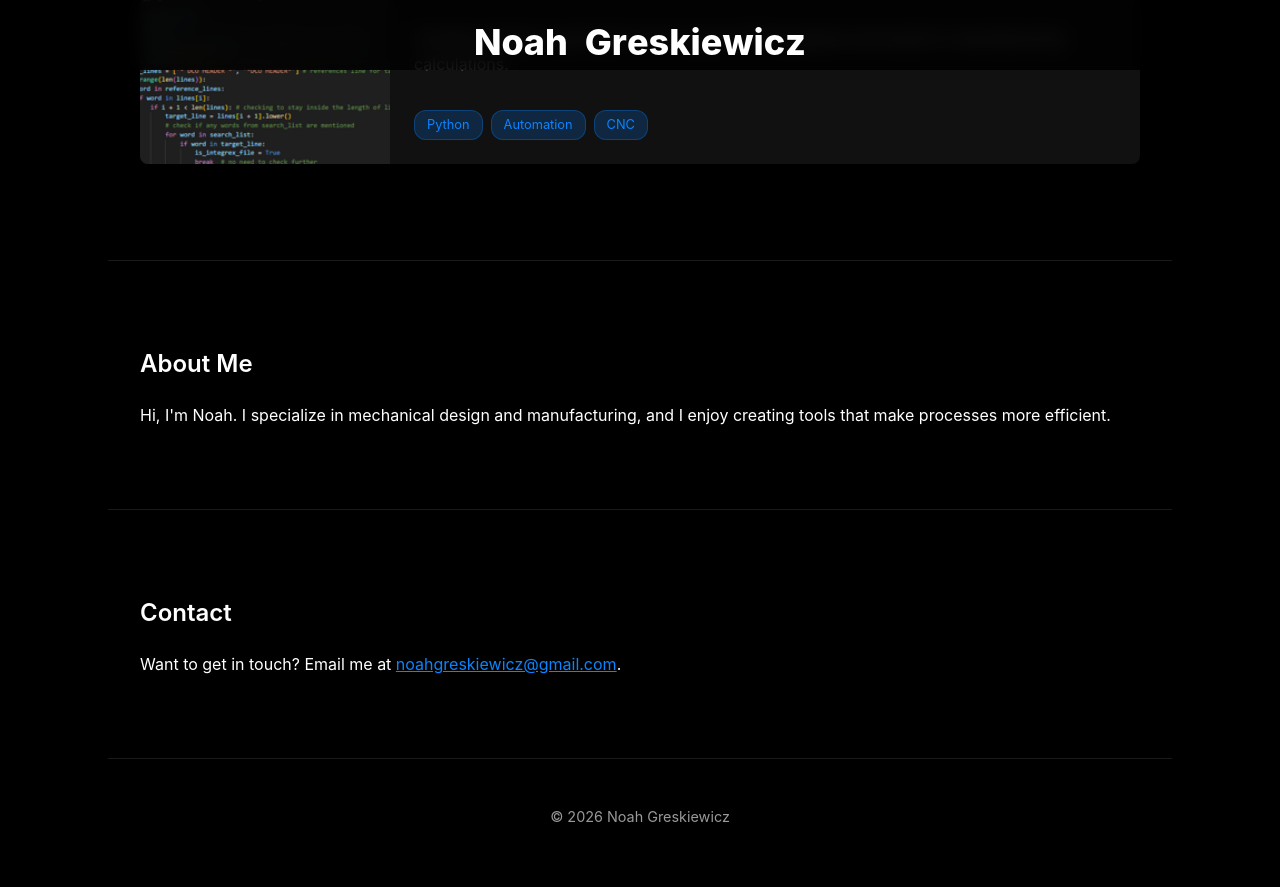
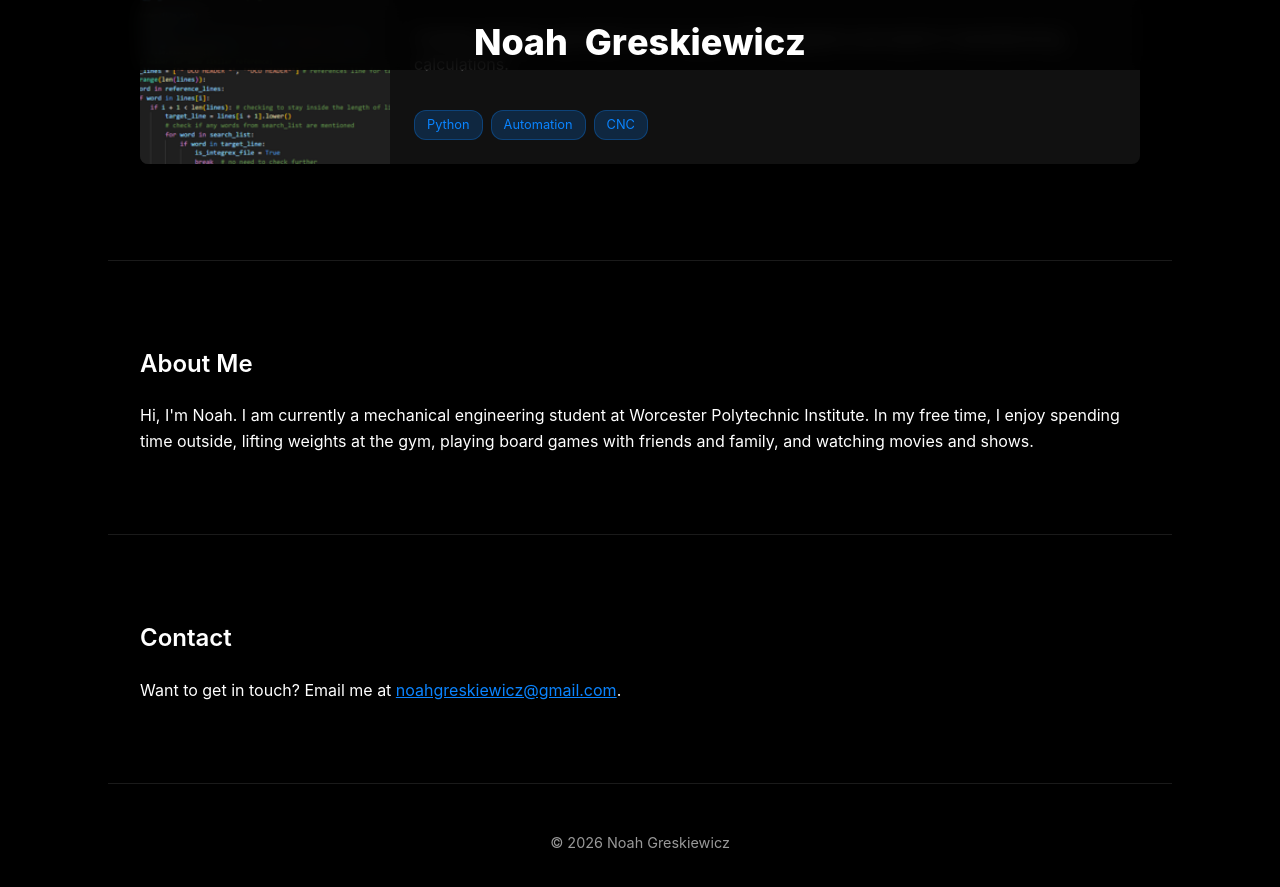
Before and after one commit to ngreskie/ngreskie.github.io, a Jekyll site: the page built from index.md, in a window 1280 px wide and 900 px high, scrolled down 1266 px. Shown: the top 887 px of the window. Built offline with Jekyll 4.4.1, drawn with Linux system fonts in a browser that asks for light colours; some of the changed text lies outside the part shown.

Commit message:
updated about me section on home page

```diff
--- a/_data/projects.yml
+++ b/_data/projects.yml
@@ -56,8 +56,6 @@
 
 
 
-
-
 cnc-automation:
   id: "cnc-automation"
   title: "Machine Code Extraction Tool"
--- a/index.md
+++ b/index.md
@@ -12,7 +12,7 @@
 <div id="home" class="section active">
     <section id="hero" data-aos="fade-up" class="fade-in">
         <h1>Welcome to my Portfolio</h1>
-        <p>I’m passionate about open-source design and engineering to make ideas tangible and lasting.</p>
+        <p>I’m passionate about open-source design and engineering.</p>
     </section>
 
     <section id="projects" data-aos="fade-up" class="fade-in">
@@ -26,7 +26,7 @@
 
     <section id="about" data-aos="fade-up" class="fade-in">
         <h2>About Me</h2>
-        <p>Hi, I'm Noah. I specialize in mechanical design and manufacturing, and I enjoy creating tools that make processes more efficient.</p>
+        <p>Hi, I'm Noah. I am currently a mechanical engineering student at Worcester Polytechnic Institute. In my free time, I enjoy spending time outside, lifting weights at the gym, playing board games with friends and family, and watching movies and shows.</p>
     </section>
 
     <section id="contact" data-aos="fade-up" class="fade-in">
```
